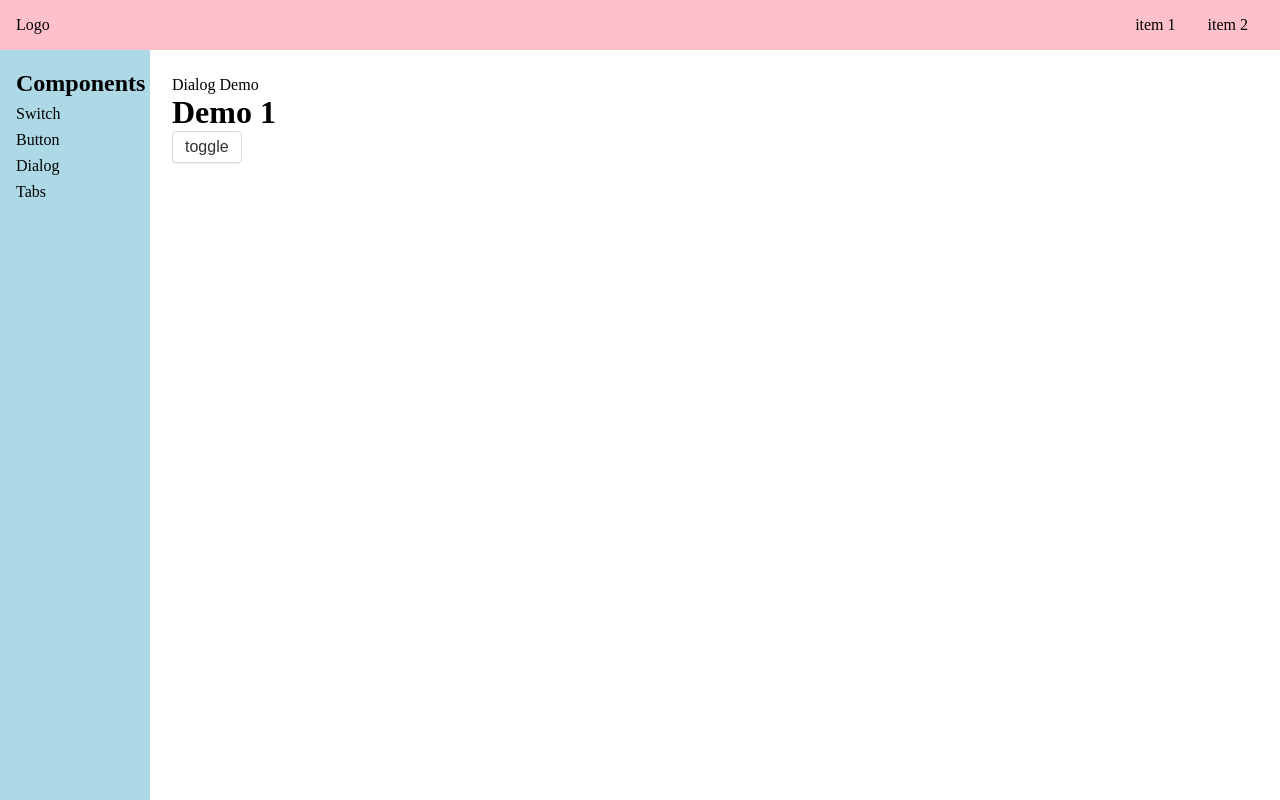
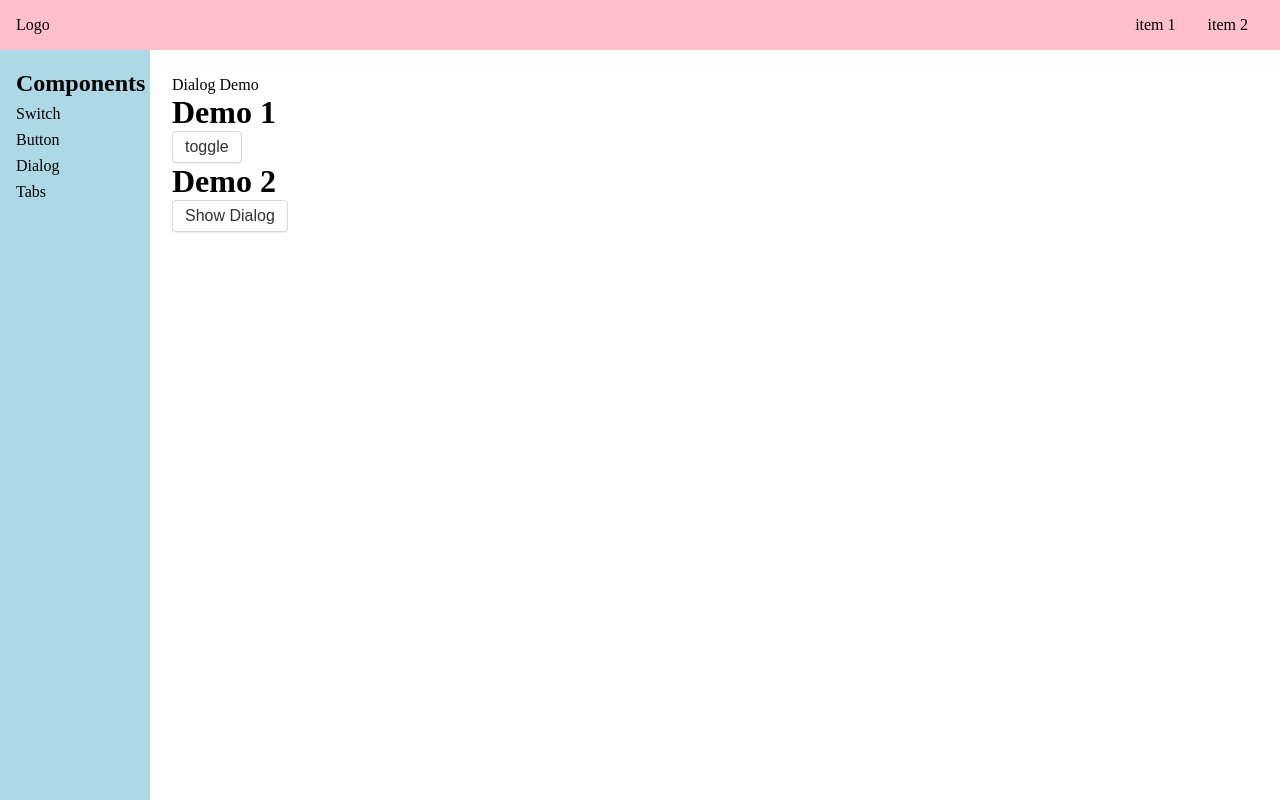
Before and after one commit to ruidashen/R-UI, a Vue app: page /#/doc/dialog in a window 1280 px wide. Built offline with nearby package versions, Linux system fonts and the light colour scheme.

Commit message:
Added showDialog function

```diff
--- a/src/components/DialogDemo.vue
+++ b/src/components/DialogDemo.vue
@@ -2,7 +2,12 @@
   <div>Dialog Demo</div>
   <h1>Demo 1</h1>
   <Button @click="toggle">toggle</Button>
-  <Dialog v-model:visible="x" :closeOnClickOverlay="false" :ok="f1" :cancel="f2">
+  <Dialog
+    v-model:visible="x"
+    :closeOnClickOverlay="false"
+    :ok="f1"
+    :cancel="f2"
+  >
     <template v-slot:content>
       <div>Hello</div>
       <div>Hi</div>
@@ -11,11 +16,15 @@
       <h1>Title</h1>
     </template>
   </Dialog>
+
+  <h1>Demo 2</h1>
+  <Button @click="showDialog">Show Dialog</Button>
 </template>
 
 <script>
 import Dialog from "../lib/Dialog.vue";
 import Button from "../lib/Button.vue";
+import { openDialog } from "../lib/openDialog";
 import { ref } from "vue";
 export default {
   components: {
@@ -33,8 +42,19 @@
     const f2 = () => {
       console.log("f2");
     };
-
-    return { x, toggle, f1, f2 };
+    const showDialog = () => {
+      openDialog({
+        title: "Title",
+        content: "Hello There",
+        ok() {
+          console.log("ok");
+        },
+        cancel() {
+          console.log("cancel");
+        },
+      });
+    };
+    return { x, toggle, f1, f2, showDialog };
   },
 };
 </script>
--- a/src/lib/Dialog.vue
+++ b/src/lib/Dialog.vue
@@ -56,6 +56,7 @@
       }
     };
     const cancel = () => {
+      props.cancel?.();
       close();
     };
     return {
--- /dev/null
+++ b/src/lib/openDialog.ts
@@ -0,0 +1,35 @@
+import Dialog from "./Dialog.vue";
+import { createApp, h } from "vue";
+export const openDialog = (options) => {
+  const { title, content, ok, cancel } = options;
+  const div = document.createElement("div");
+  document.body.appendChild(div);
+
+  const close = () => {
+    app.unmount(div);
+    div.remove();
+  };
+
+  const app = createApp({
+    render() {
+      return h(
+        Dialog,
+        {
+          visible: true,
+          "onUpdate:visible": (newVisible) => {
+            if (newVisible === false) {
+              close();
+            }
+          },
+          ok,
+          cancel,
+        },
+        {
+          title,
+          content,
+        }
+      );
+    },
+  });
+  app.mount(div);
+};
```
